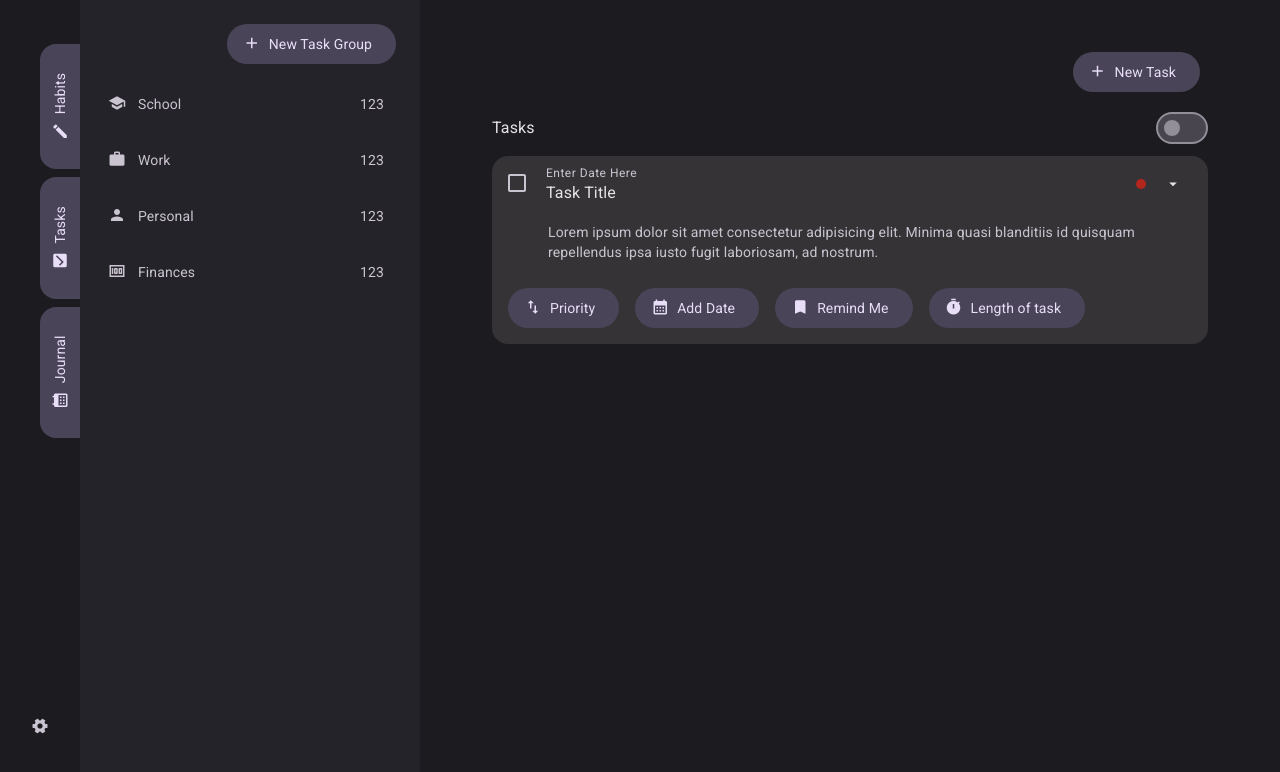
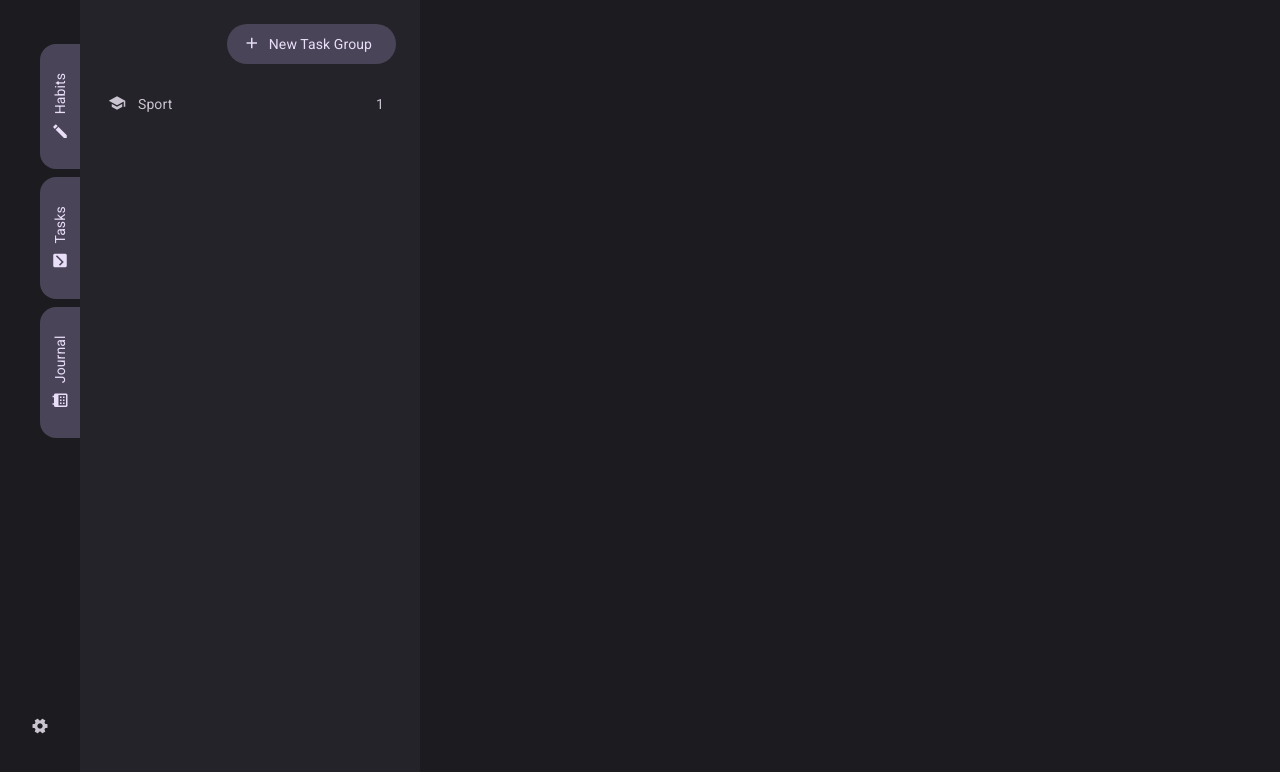
Before and after one commit to IlyaPonomarenko/HabitTrackerApp, a React (Create React App) app: page /tasks in a window 1280 px wide. Shown: the top 772 px of the page. Built offline with nearby package versions, Linux system fonts and the light colour scheme.

Commit message:
tasks test logic, backend updt. WIP

```diff
--- a/src/components/TasksMain/TasksMain.jsx
+++ b/src/components/TasksMain/TasksMain.jsx
@@ -4,18 +4,19 @@ import TasksHeader from "../TasksHeader/TasksHeader";
 import Button from "../Button/Button";
 import TasksTask from "../TasksTask/TasksTask";
 
-class TasksMain extends Component {
-  render() {
+function TasksMain(props) {
   return (
     <div className="tasks-main">
       <div className="tasks-main__button-wrapper">
-          <Button icon={"add"}>New Task</Button>
+        <Button icon={"add"} onButtonClick={function(){
+          props.selectedGroup.CreateTaskEntry()}}>New Task</Button>
       </div>
       <TasksHeader variant={"toggle"}>Tasks</TasksHeader>
-        <TasksTask />
+      {props.selectedGroup.userTasks.map((task, i) => <TasksTask key={i + 1} taskDate={task.date} taskTitle={task.title}
+                                                taskIsActive={task.status} onTaskClick={props.onTaskClick}
+                                                taskContent={task.text} taskDaysMissed={task.daysMissed}/>)}
     </div>
   );
 }
-}
 
 export default TasksMain;
--- a/src/components/TasksSidebar/TasksSidebar.jsx
+++ b/src/components/TasksSidebar/TasksSidebar.jsx
@@ -3,49 +3,18 @@ import Button from "../Button/Button";
 import TasksSidebarTab from "../TasksSidebarTab/TasksSidebarTab";
 import "./TasksSidebar.scss";
 
-const TasksSidebar = ({ onButtonClick, onTabClick, tasksCounter }) => {
+function TasksSidebar (props) {
   return (
     <div className="tasks-sidebar">
       <div className="tasks-sidebar__button-wrapper">
-        <Button onButtonClick={onButtonClick} icon={"add"}>
+        <Button onButtonClick={props.onButtonClick} icon={"add"}>
           New Task Group
         </Button>
       </div>
       <div className="tasks-sidebar__tab-wrapper">
-        {/* Placeholder Start */}
-        <TasksSidebarTab
-          type={"button"}
-          tasksCount={tasksCounter}
-          onTabClick={onTabClick}
-          icon={"school"}
-        >
-          School
-        </TasksSidebarTab>
-        <TasksSidebarTab
-          type={"button"}
-          tasksCount={tasksCounter}
-          onTabClick={onTabClick}
-          icon={"work"}
-        >
-          Work
-        </TasksSidebarTab>
-        <TasksSidebarTab
-          type={"button"}
-          tasksCount={tasksCounter}
-          onTabClick={onTabClick}
-          icon={"personal"}
-        >
-          Personal
-        </TasksSidebarTab>
-        <TasksSidebarTab
-          type={"button"}
-          tasksCount={tasksCounter}
-          onTabClick={onTabClick}
-          icon={"money"}
-        >
-          Finances
-        </TasksSidebarTab>
-        {/* Placeholder End */}
+        {props.taskGroups.map((taskGroup, i) => <TasksSidebarTab key={i + 1}type={"button"}
+        tasksCounter={taskGroup.userTasks.length} icon={"school"} onTabClick={props.onTabClick} id={taskGroup.id}>
+        {taskGroup.title}</TasksSidebarTab>)}
       </div>
     </div>
   );
--- a/src/components/TasksSidebarTab/TasksSidebarTab.jsx
+++ b/src/components/TasksSidebarTab/TasksSidebarTab.jsx
@@ -8,9 +8,10 @@ const TasksSidebarTab = ({
   type = "button",
   tasksCounter = "123",
   icon = "circle",
+  id,
 }) => {
   return (
-    <button className="tasks-sidebar-tab" onClick={onTabClick} type={type}>
+    <button className="tasks-sidebar-tab" onClick={onTabClick.bind(this, id)} type={type}>
       <div className="tasks-sidebar-tab__wrapper">
         <span className="material-icons">{icon}</span>
         {/* Displays button text */}
--- a/src/containers/Tasks/Tasks.jsx
+++ b/src/containers/Tasks/Tasks.jsx
@@ -22,13 +22,20 @@ class TaskEntry
 
 class TaskGroup
 {
-  constructor(id = "")
+  constructor(id="", TasksRef)
   {
+    this.tasksRef = TasksRef;
     this.id = id;
-    this.userTasks = [];
+    this.userTasks = [new TaskEntry()];// :: DEBUG ::
     this.title = "Sport"
   }
-  //CreateTaskEntry();
+  CreateTaskEntry(){
+    this.userTasks = [...this.userTasks, new TaskEntry()];
+    console.log(`New task created, task list: ${this.userTasks}`);
+    // WIP Send to remote (taskList: arrayUnion(task))
+    // find appropriate document in taskdocs and updt. OR save document inside group (kinda better)
+    this.tasksRef.forceUpdate()
+  };
   //UpdateGroupData();
 }
 
@@ -38,8 +45,10 @@ class Tasks extends Component {
     this.taskDocuments = [];
     this.CreateTaskGroup = this.CreateTaskGroup.bind(this);
     this.UpdateRemote = this.UpdateRemote.bind(this);
+    this.RenderSelectedGroup = this.RenderSelectedGroup.bind(this);
+    this.SelectTaskGroup = this.SelectTaskGroup.bind(this);
     this.state = {
-      taskGroups : [],
+      taskGroups : [new TaskGroup("testoPatronum", this)], // :: DEBUG ::
       selectedTaskGroup : null
     };
   }
@@ -47,30 +56,62 @@ class Tasks extends Component {
   render() {
     return (
       <div className="tasks">
-        <TasksSidebar onButtonClick={this.CreateTaskGroup}/>
-        <TasksMain />
+        <TasksSidebar taskGroups={this.state.taskGroups} onButtonClick={this.CreateTaskGroup} onTabClick={this.SelectTaskGroup}/>
+        <this.RenderSelectedGroup />
       </div>
     );
   }
 
+  // :: CLASS FUNCTIONALITY ::
+
+  SelectTaskGroup(id)
+  {
+    try{
+      const tempGroup = this.state.taskGroups.find(group => group.id == id);
+      this.setState({selectedTaskGroup : tempGroup});}
+    catch{
+      console.log("Could not select group task :: SELECT GROUP TASK :: ")
+    }
+  }
+
+  RenderSelectedGroup(){
+    if(this.state.selectedTaskGroup == null)
+      console.log("No group selected :: RENDER SELECTED GROUP ::")
+    else {
+      return <TasksMain selectedGroup={this.state.selectedTaskGroup} requestUpdate={this.RequestUpdate}/>
+    }
+  }
+
+  // :: BACKEND CONTROLS ::
   async CreateTaskGroup()
   {
     const newTaskGroup = doc(collection(database, "users", "testUser", "tasks"));
     this.taskDocuments = [...this.taskDocuments, newTaskGroup];
-    this.setState({taskGroups : [...this.state.taskGroups, new TaskGroup(newTaskGroup.id)]});
+    this.setState({taskGroups : [...this.state.taskGroups, new TaskGroup(newTaskGroup.id, this)]});
   }
 
-  async UpdateRemote(taskDocuments)
+  async UpdateRemote(taskDocuments) // WIP
   {
     this.state.taskGroups.forEach(function(group){
-      const tempDoc = taskDocuments.find(doc => doc.id === group.id)
-      setDoc(tempDoc, {
-        id: group.id,
-        title: group.title
-      }, {merge : true});
+      try{
+        const tempDoc = taskDocuments.find(doc => doc.id === group.id)
+        const testTaskGroupData = {
+              title: "Sport",
+              testTask: {
+                id: 5,
+                status: false,
+                title: "jogging",
+                text: "gotta go fast"
+              }}
+        setDoc(tempDoc, testTaskGroupData, {merge : true});// Continue here, update remote (update each groups' tasks)
+      }
+      catch{
+        console.log(`"didn't found a doc with given ID :: UPDATE REMOTE :: ${group.id}`)
+      }
     });
   }
 
+  // :: COMPONENT UPDT. CONTROLS ::
   componentDidUpdate()
   {
     this.UpdateRemote(this.taskDocuments);
```
Lines whose indentation alone changed are shown as unchanged.
